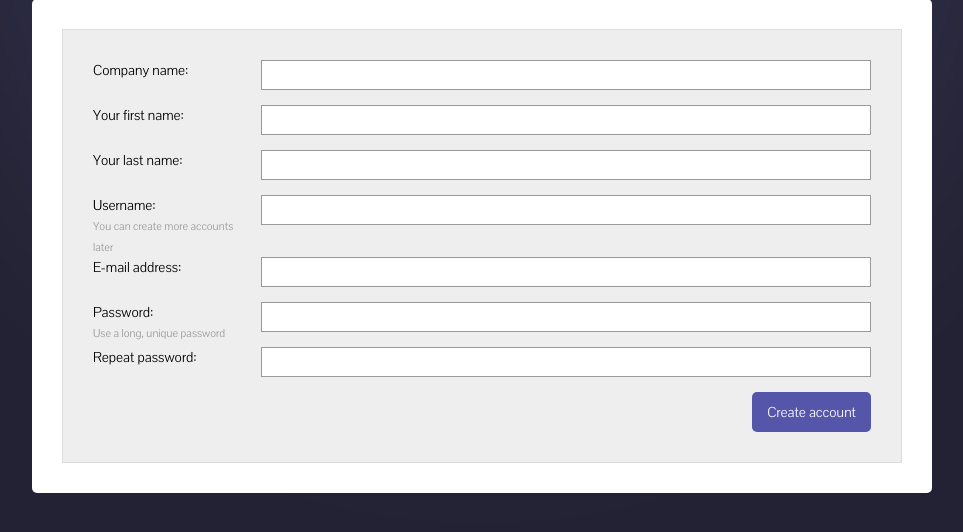
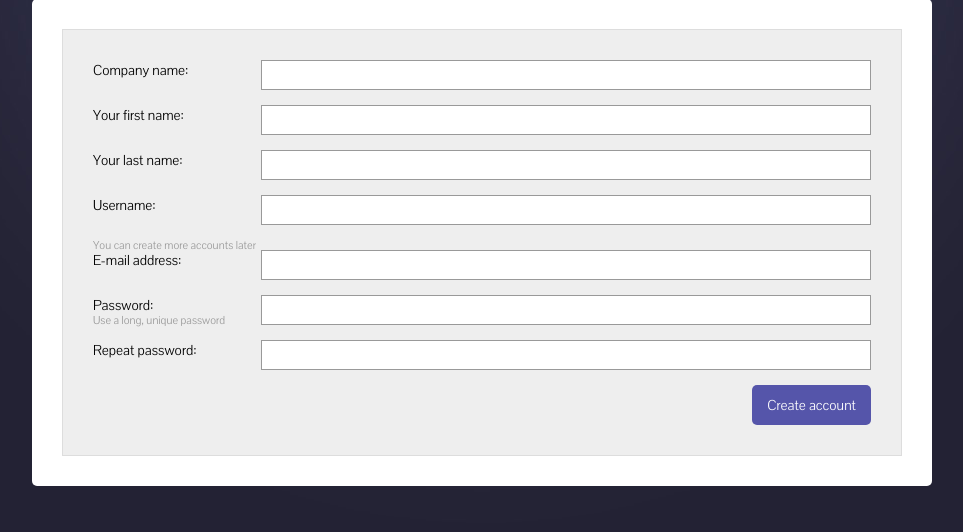
Before and after one commit to nicbou/cockpit, a Django app: page /signup/ in a window 1280 px wide. Shown: the part 121-653 px from the top of the page, without its empty margins (158-1121 px from the left). Run offline with Django 3.2, Linux system fonts and the light colour scheme; parts of the project's set-up code (start-up, migrations or seed data) failed here and were passed over; some libraries are stand-ins or nearby versions.

Commit message:
Small esthetic fix with the help texts

```diff
--- a/cockpit/static/style.css
+++ b/cockpit/static/style.css
@@ -106,7 +106,7 @@ a{text-decoration:none}
 
 	form{border:1px solid #ddd;background:#eee;padding:30px 30px 15px}
 		textarea,input,select{font:14px/20px 'Pontano Sans',Arial,sans-serif}
-		.help-text{color:#999;font-size:80%}
+		.help-text{color:#999;font-size:80%;float:left;line-height:90%}
 			.help-text a{color:#99f}
 			.help-text a:hover{text-decoration:underline}
 		form#login_small{float:right}
```
